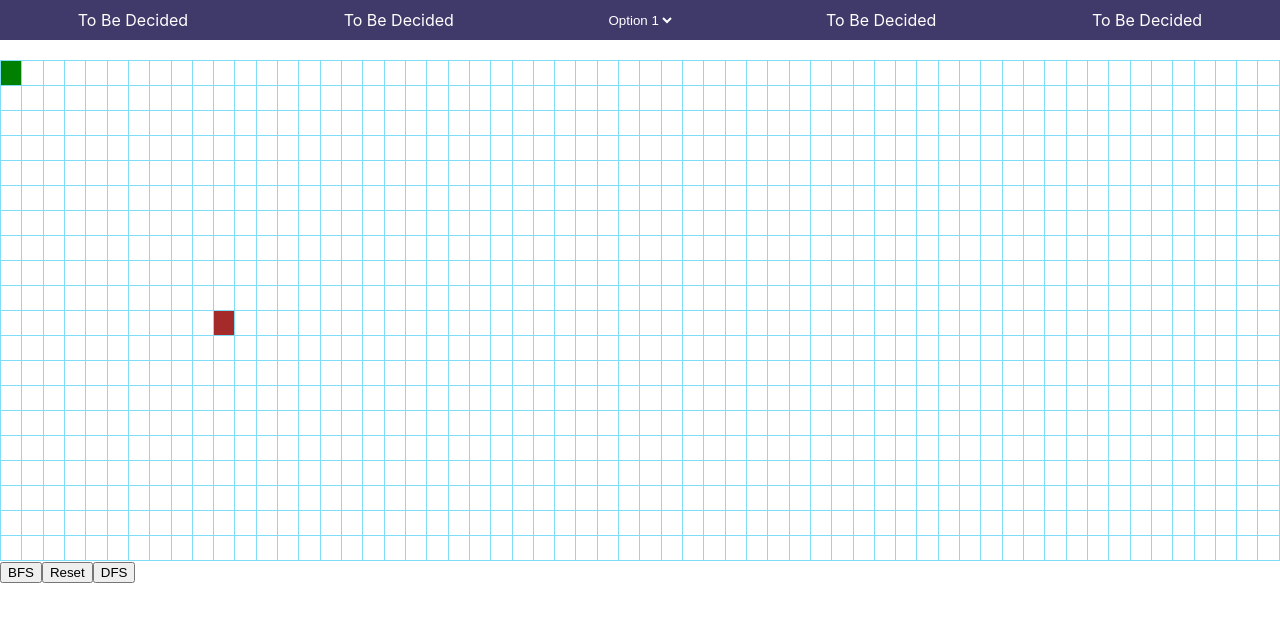
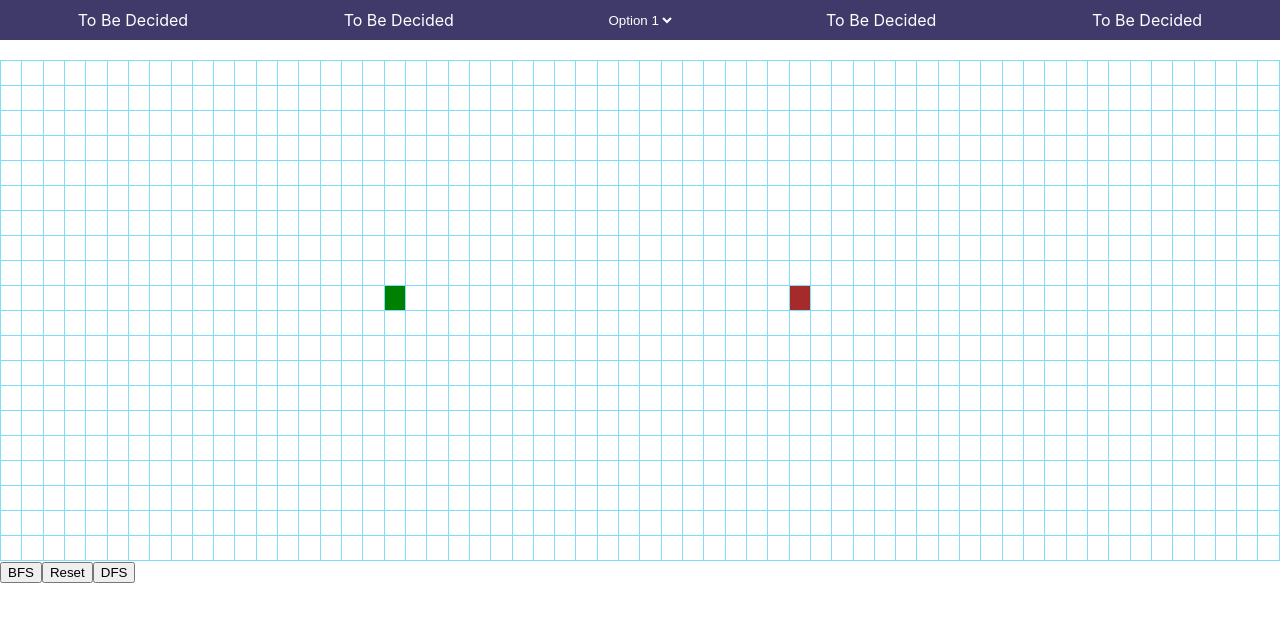
Before and after one commit to Yashx1212/PathVisualizer, a React (Create React App) app: page / in a window 1280 px wide. Shown: the top 622 px of the page. Built offline with nearby package versions, Linux system fonts and the light colour scheme.

Commit message:
Changed start and end points

```diff
--- a/src/components/Grid/index.jsx
+++ b/src/components/Grid/index.jsx
@@ -9,8 +9,8 @@ import "./index.css";
 const initialState = {
   isLifting: false,
   nodeLifting: "",
-  startNode: { row: 0, col: 0 },
-  endNode: { row: 10, col: 10 }
+  startNode: { row: 9, col: 18 },
+  endNode: { row: 9, col: 37 }
 };
 
 // Define the reducer function
@@ -105,7 +105,7 @@ function Grid() {
                   key={`${i}-${j}`}
                   value={value}
                   class={`unvisited ${
-                    i === 0 && j === 0 ? "start" : i === 10 && j === 10 ? "end" : ""
+                    i === 9 && j === 18 ? "start" : i === 9 && j === 37 ? "end" : ""
                   }`}
                   id={`row-${i} col-${j}`}
                   row={i}
```
